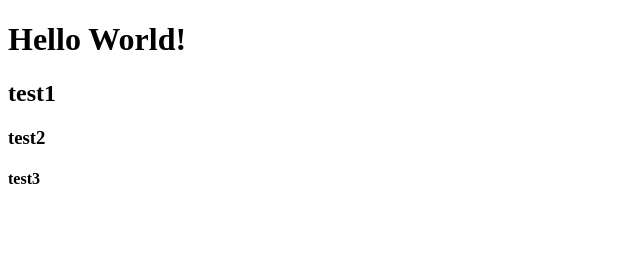
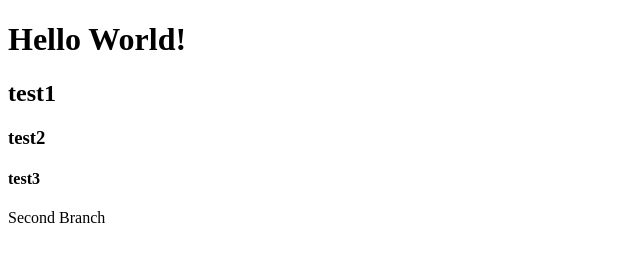
Before and after one commit to AnmolSinghSodlan/Test1, a website: page index.html in a window 1280 px wide. Shown: the whole page, without its empty margins (0-640 px from the left). Drawn offline with Linux system fonts and the light colour scheme.

Commit message:
testing2

```diff
--- a/index.html
+++ b/index.html
@@ -10,5 +10,6 @@
     <h2>test1</h2>
     <h3>test2</h3>
     <h4>test3</h4>
+    <p>Second Branch</p>
 </body>
 </html>
```
